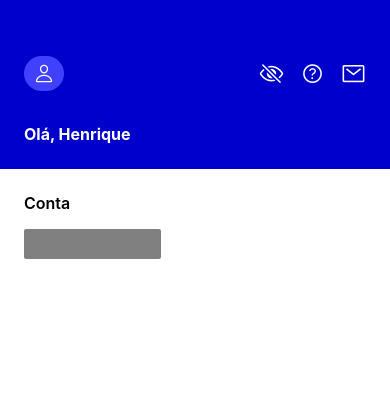
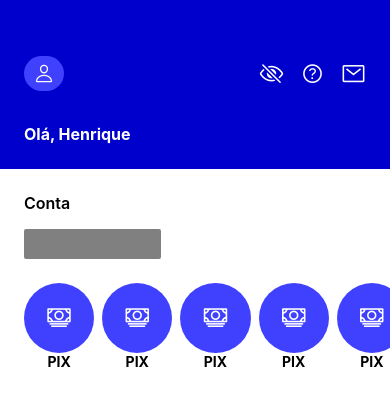
Before and after one commit to HenriqueACF/Ag-nciaRN, a React Native app: screen / in a window 390 px wide. Shown: the top 406 px of the page. Built offline with nearby package versions, Linux system fonts and the light colour scheme.

Commit message:
feat:[scrool] -> ceated scrool area

```diff
--- a/src/components/Header.style.tsx
+++ b/src/components/Header.style.tsx
@@ -1,4 +1,7 @@
+import { Dimensions } from 'react-native'
 import styled from 'styled-components/native'
+
+const { width } = Dimensions.get('window')
 
 export const Container = styled.View`
   width: 100%;
@@ -55,3 +58,21 @@ export const BalanceValueNotVisible = styled.View `
   background-color: #808080;
   border-radius: 2px;
 `
+
+export const OptionView = styled.TouchableOpacity `
+  align-items: center;
+  margin-right: 8px;
+`
+
+export const OptionIcon = styled.View `
+  height: ${width * 0.18}px;
+  width: ${width * 0.18}px;
+  background-color: #4040ff;
+  border-radius: 90px;
+  align-items: center;
+  justify-content: center;
+`
+export const OptionText = styled.Text `
+  font-weight: 700;
+  font-size: 14px;
+`
--- a/src/components/Header.tsx
+++ b/src/components/Header.tsx
@@ -1,5 +1,5 @@
 import React, {useState} from 'react'
-import {TouchableOpacity} from "react-native";
+import {ScrollView, TouchableOpacity, View} from "react-native";
 import { Ionicons } from '@expo/vector-icons'
 import {
     Container,
@@ -11,7 +11,10 @@ import {
     AccountView,
     Subtitle,
     BalanceValue,
-    BalanceValueNotVisible
+    BalanceValueNotVisible,
+    OptionView,
+    OptionText,
+    OptionIcon
 } from './Header.style'
 
 export function Header(){
@@ -47,11 +50,67 @@ export function Header(){
                 <Ionicons name='chevron-forward-outline' size={25} color="#fff"/>
             </AccountView>
 
-            {showBalance ?
-                (<BalanceValue>R$ 2345,78</BalanceValue>)
+            {showBalance
+                ? (<BalanceValue>R$ 2345,78</BalanceValue>)
                 : (<BalanceValueNotVisible/>)
             }
         </TotalBalance>
+        <View>
+            <ScrollView
+                horizontal
+                showsHorizontalScrollIndicator={false}
+                contentContainerStyle={{marginLeft:24, paddingRight: 50}}
+            >
+                <OptionView>
+                    <OptionIcon>
+                        <Ionicons name='cash-outline' size={25} color="#fff"/>
+                    </OptionIcon>
+                    <OptionText>PIX</OptionText>
+                </OptionView>
+
+                <OptionView>
+                    <OptionIcon>
+                        <Ionicons name='cash-outline' size={25} color="#fff"/>
+                    </OptionIcon>
+                    <OptionText>PIX</OptionText>
+                </OptionView>
+
+                <OptionView>
+                    <OptionIcon>
+                        <Ionicons name='cash-outline' size={25} color="#fff"/>
+                    </OptionIcon>
+                    <OptionText>PIX</OptionText>
+                </OptionView>
+
+                <OptionView>
+                    <OptionIcon>
+                        <Ionicons name='cash-outline' size={25} color="#fff"/>
+                    </OptionIcon>
+                    <OptionText>PIX</OptionText>
+                </OptionView>
+
+                <OptionView>
+                    <OptionIcon>
+                        <Ionicons name='cash-outline' size={25} color="#fff"/>
+                    </OptionIcon>
+                    <OptionText>PIX</OptionText>
+                </OptionView>
+
+                <OptionView>
+                    <OptionIcon>
+                        <Ionicons name='cash-outline' size={25} color="#fff"/>
+                    </OptionIcon>
+                    <OptionText>PIX</OptionText>
+                </OptionView>
+
+                <OptionView>
+                    <OptionIcon>
+                        <Ionicons name='cash-outline' size={25} color="#fff"/>
+                    </OptionIcon>
+                    <OptionText>PIX</OptionText>
+                </OptionView>
+            </ScrollView>
+        </View>
         </>
     )
 }
```
